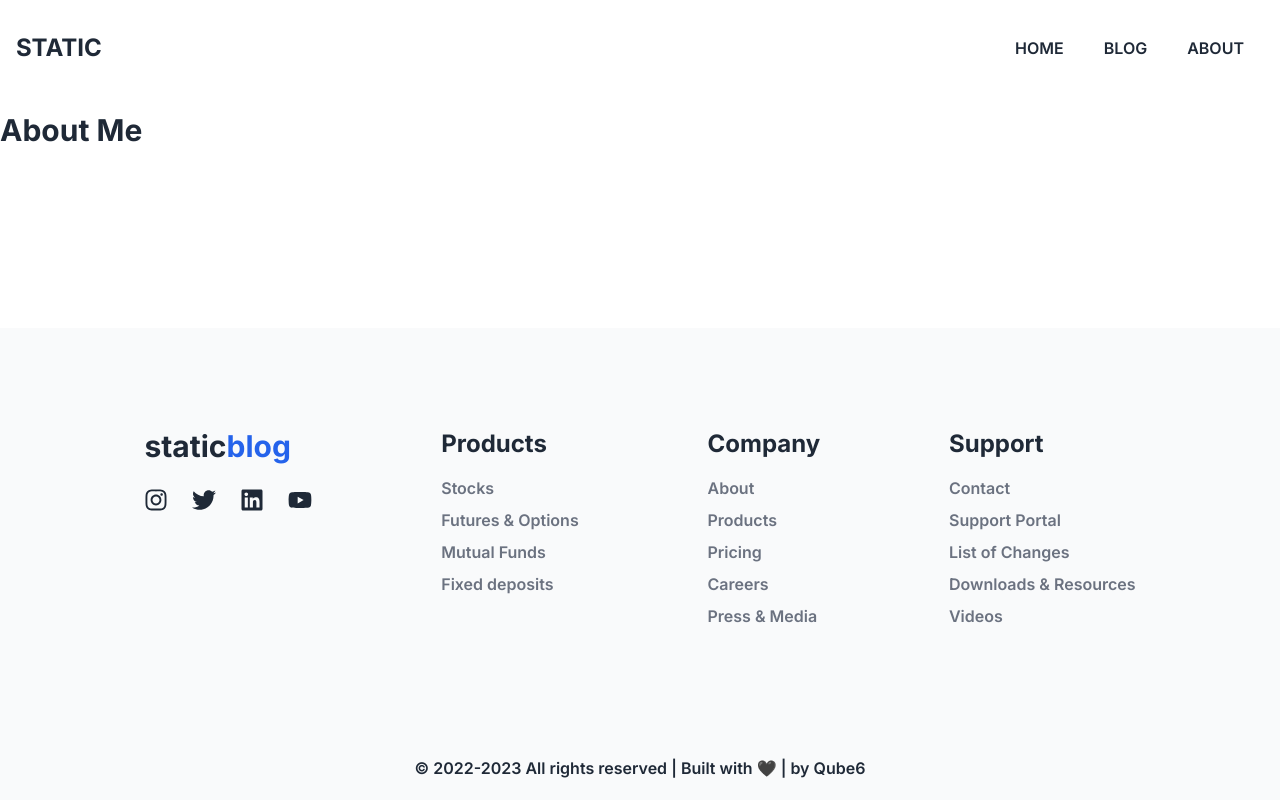
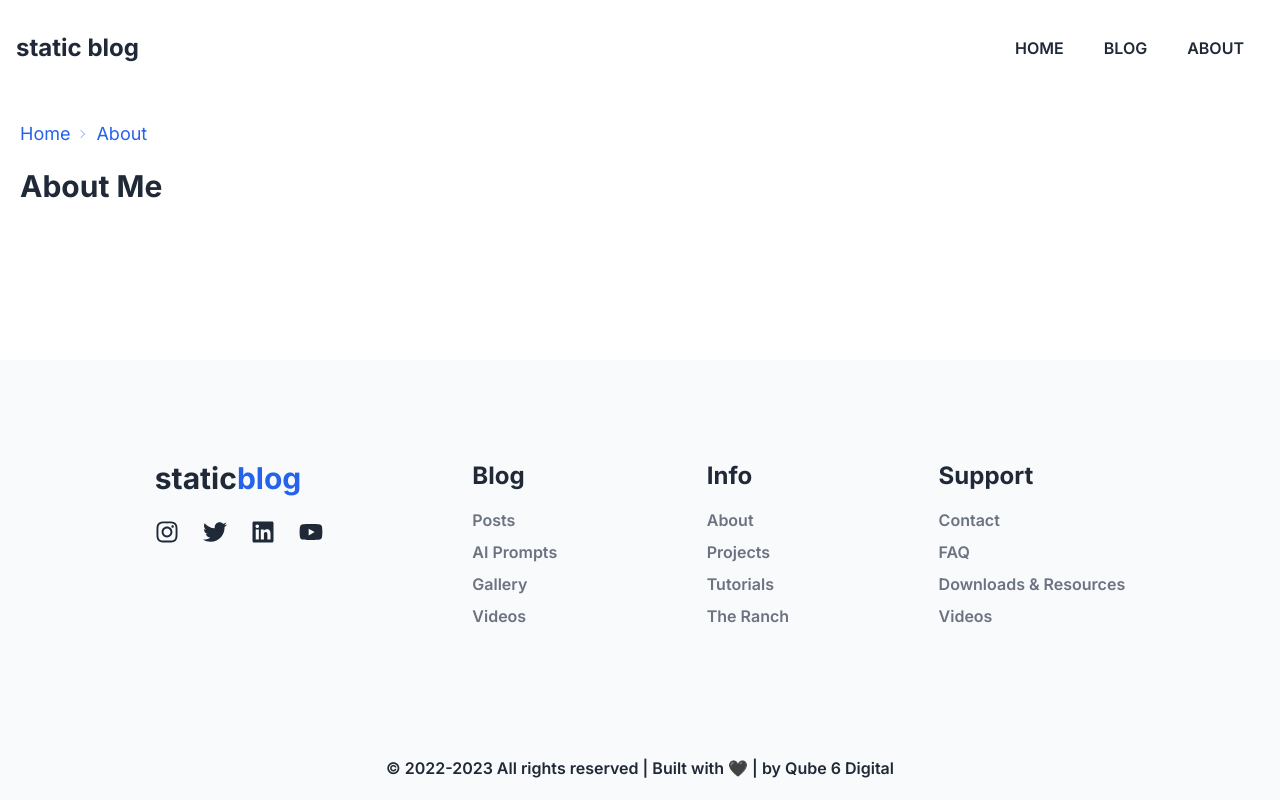
Before and after one commit to jasonhas/next-js-blog-mdx, a Next.js app: page /about in a window 1280 px wide. Built offline with nearby package versions, Linux system fonts and the light colour scheme.

Commit message:
Updated Footer
changed the links in the footer to make sense.

```diff
--- a/app/about/page.js
+++ b/app/about/page.js
@@ -1,7 +1,15 @@
+import Link from 'next/link'
+
 const About = () => {
 
     return (
-        <div className="mx-auto">
+        <div className="flex flex-col max-w-7xl mx-auto px-5 pb-6">
+            <div className="text-sm md:text-lg breadcrumbs pb-5">
+            <ul>
+                <li className='text-blue-600'><Link href="/">Home</Link></li>
+                <li className='text-blue-600'><Link href="/about">About</Link></li>
+            </ul>
+            </div>
             <h1 className="text-3xl font-bold">About Me</h1>
         </div>
     )
--- a/components/Footer.js
+++ b/components/Footer.js
@@ -1,6 +1,6 @@
 import { HeartIcon } from '@heroicons/react/24/solid';
 import {FaInstagram, FaTwitter, FaYoutube, FaLinkedin} from 'react-icons/fa'
-
+import Link from 'next/link'
 const Footer = () => {
 
     return (
@@ -22,36 +22,34 @@ const Footer = () => {
             </div>
             <div className='p-5'>
                 <ul>
-                    <p className='text-gray-800 font-bold text-2xl pb-4'>Products</p>
-                    <li className='text-gray-500 text-md pb-2 font-semibold hover:text-blue-600 cursor-pointer'>Stocks</li>
-                    <li className='text-gray-500 text-md pb-2 font-semibold hover:text-blue-600 cursor-pointer'>Futures & Options</li>
-                    <li className='text-gray-500 text-md pb-2 font-semibold hover:text-blue-600 cursor-pointer'>Mutual Funds</li>
-                    <li className='text-gray-500 text-md pb-2 font-semibold hover:text-blue-600 cursor-pointer'>Fixed deposits</li>
+                    <p className='text-gray-800 font-bold text-2xl pb-4'>Blog</p>
+                    <li className='text-gray-500 text-md pb-2 font-semibold hover:text-blue-600 cursor-pointer'>Posts</li>
+                    <li className='text-gray-500 text-md pb-2 font-semibold hover:text-blue-600 cursor-pointer'>AI Prompts</li>
+                    <li className='text-gray-500 text-md pb-2 font-semibold hover:text-blue-600 cursor-pointer'>Gallery</li>
+                    <li className='text-gray-500 text-md pb-2 font-semibold hover:text-blue-600 cursor-pointer'>Videos</li>
                 </ul>
             </div>
             <div className='p-5'>
                 <ul>
-                    <p className='text-gray-800 font-bold text-2xl pb-4'>Company</p>
+                    <p className='text-gray-800 font-bold text-2xl pb-4'>Info</p>
                     <li className='text-gray-500 text-md pb-2 font-semibold hover:text-blue-600 cursor-pointer'>About</li>
-                    <li className='text-gray-500 text-md pb-2 font-semibold hover:text-blue-600 cursor-pointer'>Products</li>
-                    <li className='text-gray-500 text-md pb-2 font-semibold hover:text-blue-600 cursor-pointer'>Pricing</li>
-                    <li className='text-gray-500 text-md pb-2 font-semibold hover:text-blue-600 cursor-pointer'>Careers</li>
-                    <li className='text-gray-500 text-md pb-2 font-semibold hover:text-blue-600 cursor-pointer'>Press & Media</li>
+                    <li className='text-gray-500 text-md pb-2 font-semibold hover:text-blue-600 cursor-pointer'>Projects</li>
+                    <li className='text-gray-500 text-md pb-2 font-semibold hover:text-blue-600 cursor-pointer'>Tutorials</li>
+                    <li className='text-gray-500 text-md pb-2 font-semibold hover:text-blue-600 cursor-pointer'>The Ranch</li>
                 </ul>
             </div>
             <div className='p-5'>
                 <ul>
                     <p className='text-gray-800 font-bold text-2xl pb-4'>Support</p>
                     <li className='text-gray-500 text-md pb-2 font-semibold hover:text-blue-600 cursor-pointer'>Contact</li>
-                    <li className='text-gray-500 text-md pb-2 font-semibold hover:text-blue-600 cursor-pointer'>Support Portal</li>
-                    <li className='text-gray-500 text-md pb-2 font-semibold hover:text-blue-600 cursor-pointer'>List of Changes</li>
+                    <li className='text-gray-500 text-md pb-2 font-semibold hover:text-blue-600 cursor-pointer'>FAQ</li>
                     <li className='text-gray-500 text-md pb-2 font-semibold hover:text-blue-600 cursor-pointer'>Downloads & Resources</li>
                     <li className='text-gray-500 text-md pb-2 font-semibold hover:text-blue-600 cursor-pointer'>Videos</li>
                 </ul>
             </div>
         </div>
         <div className='flex flex-col justify-center items-center text-center p-5 bg-gray-50'>
-            <h1 className='text-gray-800 font-semibold'>&copy; 2022-2023 All rights reserved | Built with &#128420; | by Qube6</h1>
+            <h1 className='text-gray-800 font-semibold'>&copy; 2022-2023 All rights reserved | Built with &#128420; | by <Link href="https://qube6.digital" target="blank">Qube 6 Digital</Link></h1>
         </div>
         </footer>
         </>
--- a/components/Navbar.js
+++ b/components/Navbar.js
@@ -18,7 +18,7 @@ const Navbar = () => {
         <nav className='fixed w-full h-24 bg-white'>
             <div className='flex justify-between items-center w-full h-full px-4 2xl:px-16'>
                 <div>
-                   <Link href="/"><h2 className='text-2xl font-bold'>STATIC</h2></Link>
+                   <Link href="/"><h2 className='text-2xl font-bold'>static blog</h2></Link>
                 </div>
                 <div className={`${poppins} hidden sm:flex mr-5`}>
                     <ul className='hidden sm:flex'>
```
Also changed, not shown: content/9-11-remembered.mdx (added, +15 -0 lines), content/first-post.mdx (deleted, +0 -12 lines), content/second-post.mdx (+5 -5 lines), public/images/meadow_9-11_.png (added), public/images/rainy_street_texas.jpeg (added).
